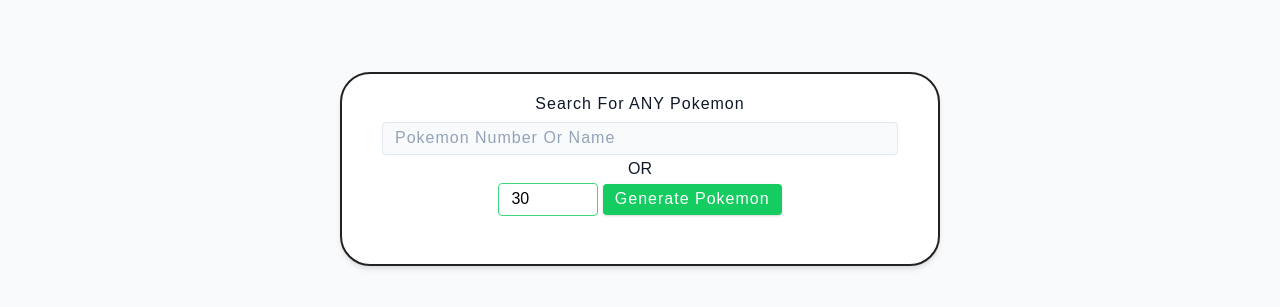
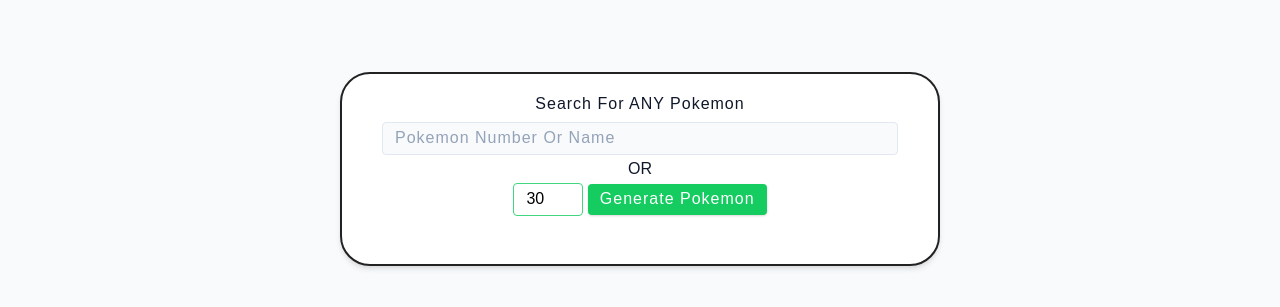
Before and after one commit to jakesmith4/pokemon-finder, a plain HTML site: page index.html in a window 1280 px wide. Shown: the part 87-394 px from the top of the page. Drawn offline with Linux system fonts and the light colour scheme.

Commit message:
added bottom margin to input

```diff
--- a/css/main.css
+++ b/css/main.css
@@ -343,10 +343,17 @@ input::placeholder {
 }
 
 #number {
-  max-width: 100px;
+  max-width: 70px;
   border: 1px solid var(--primary-400);
   border-radius: var(--borderRadius);
   padding: 0.375rem 0.75rem;
+  margin-bottom: 0.4rem;
+}
+
+@media screen and (min-width: 374px) {
+  #number {
+    margin-bottom: 0;
+  }
 }
 
 .btn-show {
```
